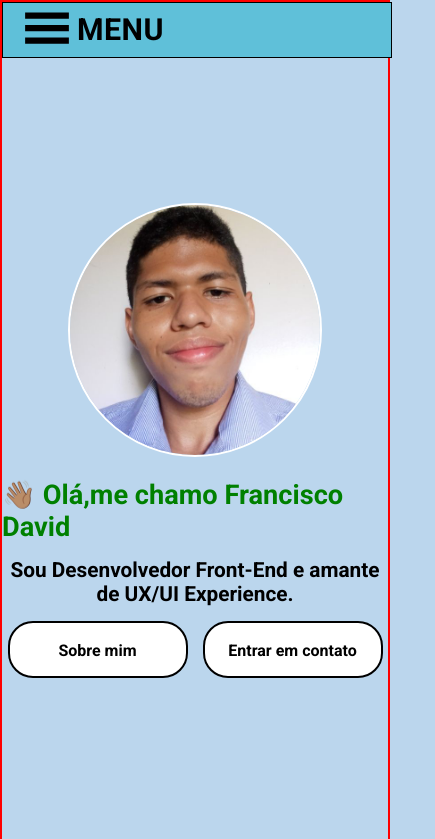
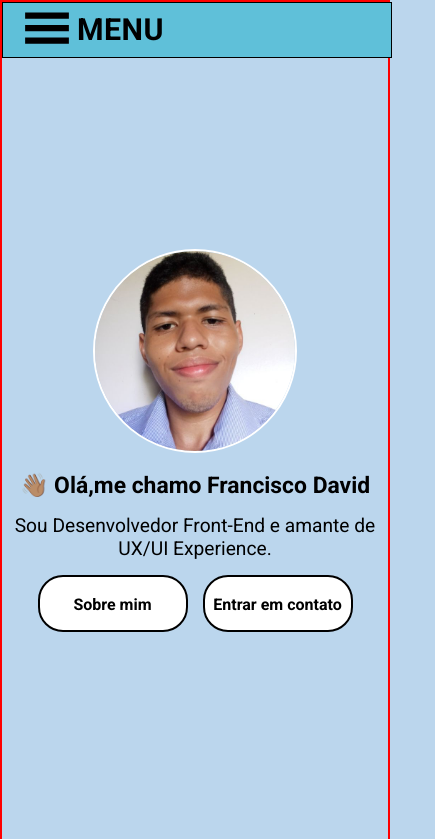
Before and after one commit to DavidSantosDeveloper/Portifolio, a React (Vite) app: page / in a window 390 px wide. Shown: the top 839 px of the page, 435 px wide, since content can reach past the window. Built offline with nearby package versions, Linux system fonts and the light colour scheme.

Commit message:
teste resolucao 360px width e max-width 480px adptacao

```diff
--- a/src/components/material/Material.css
+++ b/src/components/material/Material.css
@@ -326,6 +326,73 @@ section.secao_contatos h4{
     div.MuiBox-root.css-1ypa3nd{
 
     }
+}
+
+@media screen and (min-width:360px) and (max-width:480px){
+
+    section > .perfil {
+        width: 200px !important;
+        height: 200px !important;
+        border-radius: 50%;
+        border: 2px white solid;
+    }
+
+    .secao_nome h2 {
+        font-size: 1.43rem !important;
+        margin-bottom: 0;
+        color: black !important;
+    }
+
+    .secao_nome h3 {
+        font-size: 1.2rem !important;
+        margin: 15px auto;
+        text-align: center;
+        font-weight: normal !important;
+    }
+
+    .secao_links_de_contato a {
+        width: 150px;
+        padding: 15px 8px;
+        border: 2px solid black;
+        border-radius: 25px;
+        box-sizing: border-box;
+        background-color: white !important;
+        font-family: 'Roboto', sans-serif !important;
+        font-size: 1.2rem !important;
+        text-decoration: none !important;
+        text-align: center;
+        font-weight: bold;
+        color: black;
+      }
+
+      div.MuiPaper-root.MuiPaper-elevation.MuiPaper-rounded.MuiPaper-elevation5.css-bbua1c-MuiPaper-root{
+
+    }
+    h6#texto_email{
+        display: inline !important;
+        text-align: justify !important;
+        font-size: 0.9rem;
+
+    }
+
+
+    div#container_do_container_dos_cards_contatos{
+            display: flex;
+            flex-direction: column-reverse !important;
+            justify-content: flex-start;
+            align-items: center;
+            gap: 15px;
+
+    }
+
+
+    div.MuiBox-root.css-1ypa3nd{
+
+    }
+
+
+
+
 }
 
 
```
